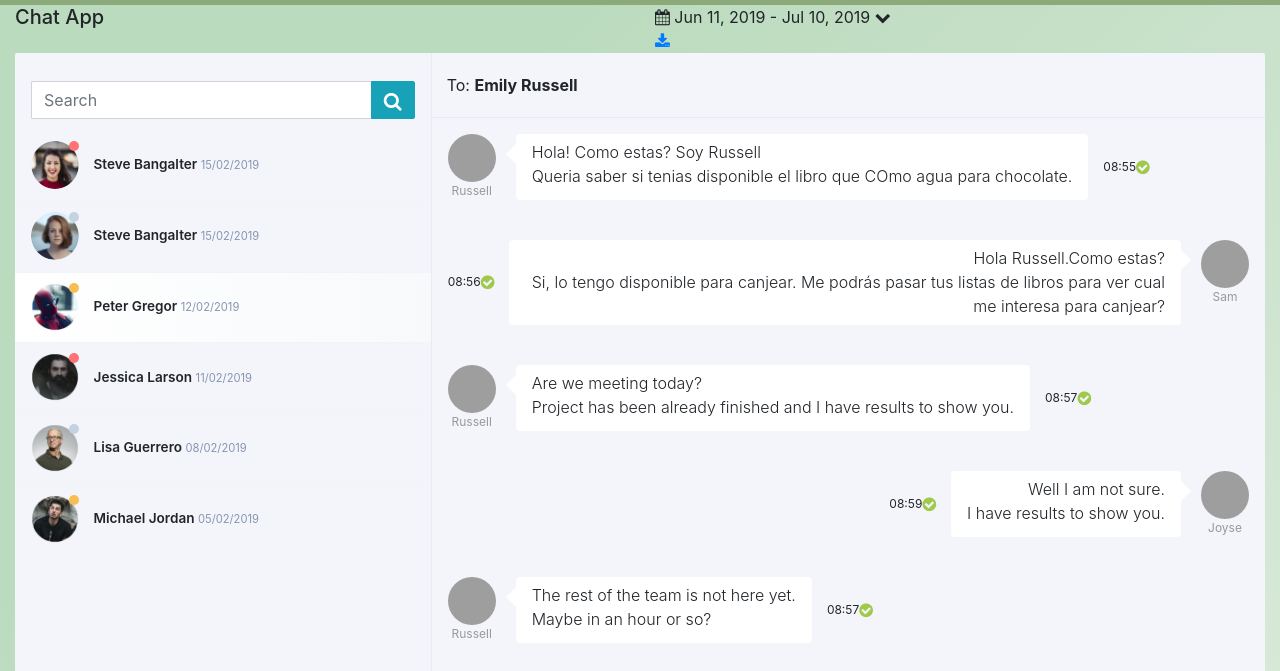
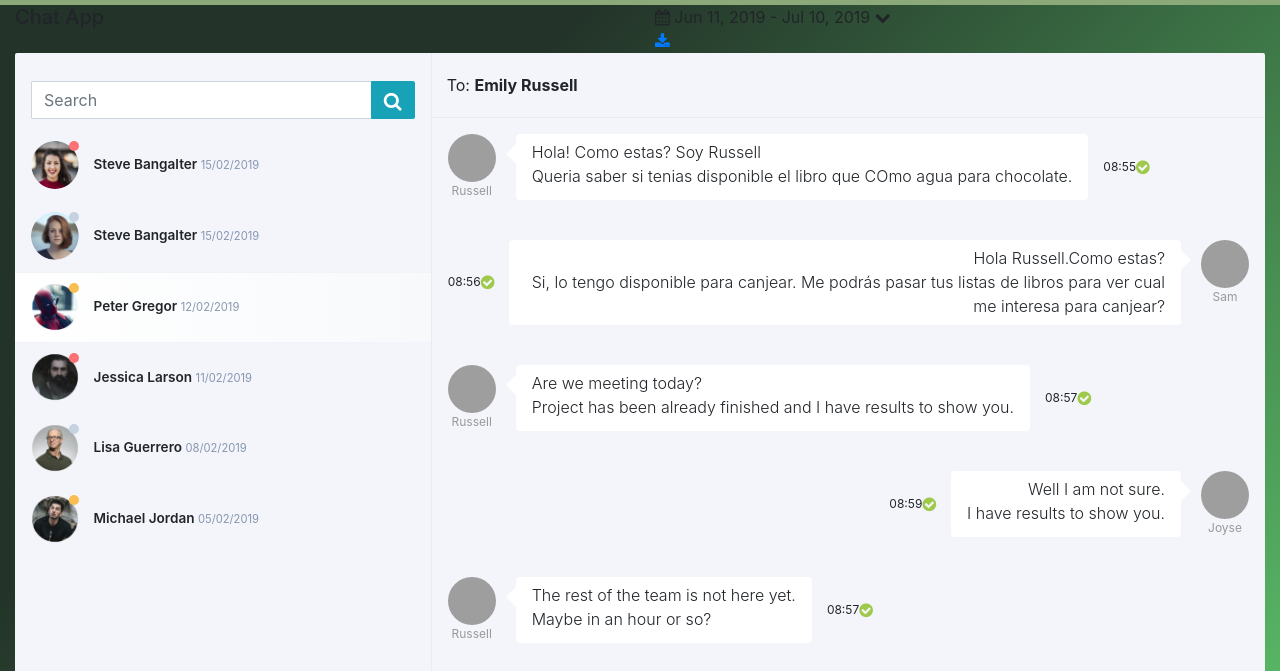
Before and after one commit to melocotonoro/LaKermessedellibro-git, a website: page views/Chats.html in a window 1280 px wide. Shown: the part 569-1240 px from the top of the page. Drawn offline with nearby package versions, Linux system fonts and the light colour scheme; grey boxes are pictures that could not be loaded.

Commit message:
Cambio de color fondo body y se agranda el chat

```diff
--- a/assets/scss/archivo.scss
+++ b/assets/scss/archivo.scss
@@ -249,6 +249,6 @@ color: $nombrePortadaLibros;
 }
 
 .seccionChat{
-    background-color: #deebdd;
-    background-image: linear-gradient(315deg, #deebdd 0%, #bbdbbe 74%);
+    background-color: #63d471;
+    background-image: linear-gradient(315deg, #63d471 0%, #233329 74%);
 }
```
Also changed, not shown: assets/CSS/archivo.css.
